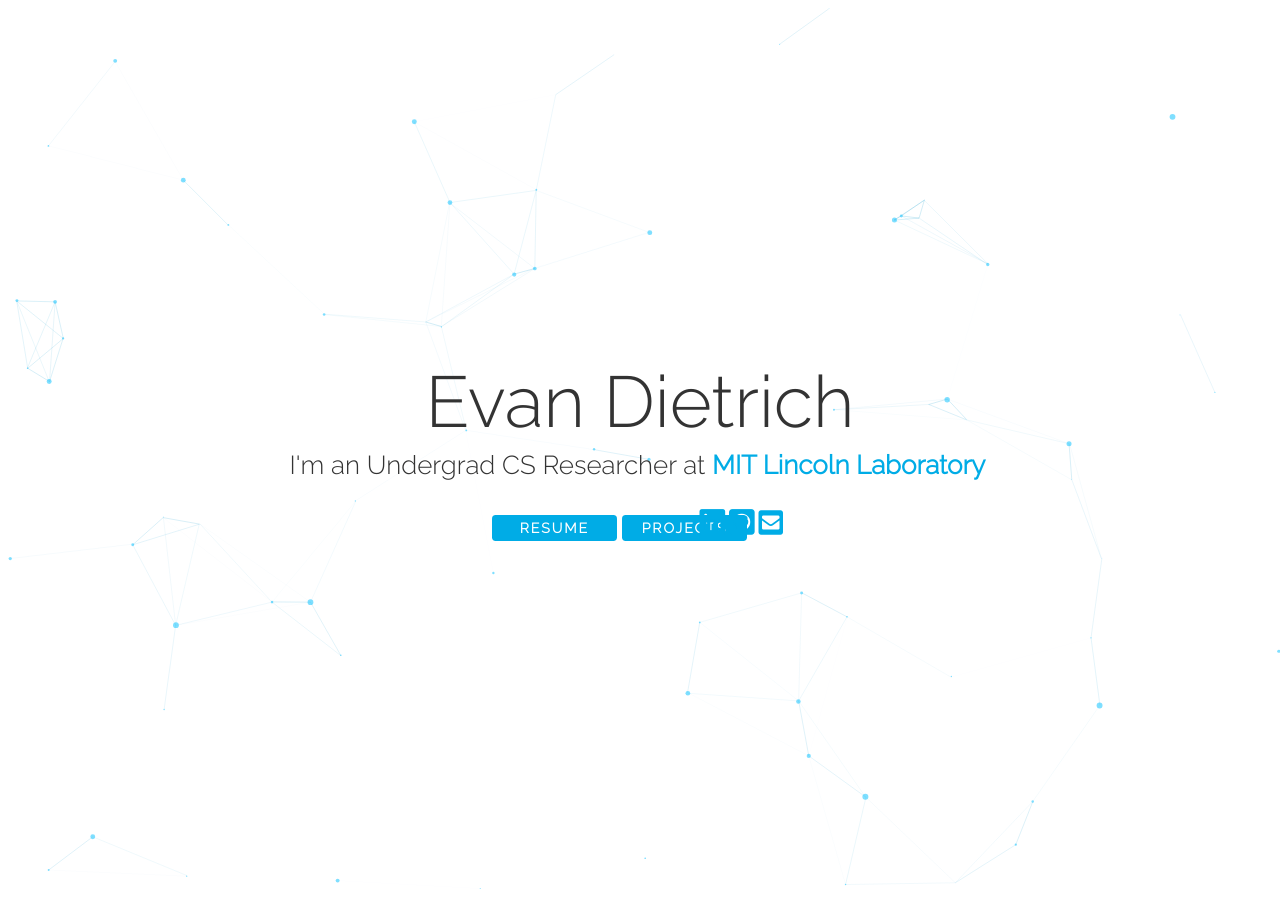
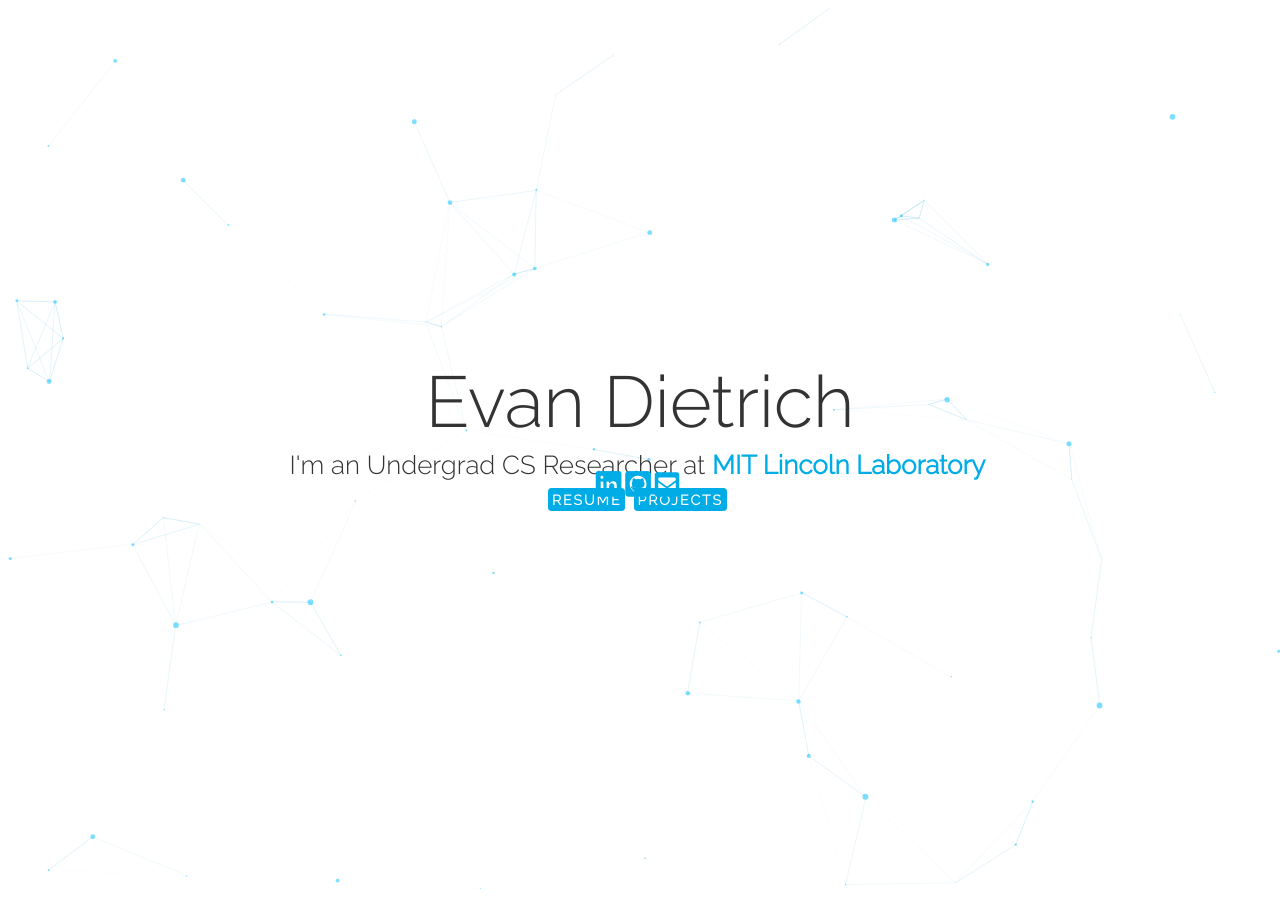
Before and after one commit to EvanDietrich/EvanDietrich.github.io, a Jekyll site: the page index.html, which Jekyll copies as it is, in a window 1280 px wide. Built offline with Jekyll 4.4.1, drawn with Linux system fonts in a browser that asks for light colours; nearby versions of some CDN libraries.

Commit message:
Update index.html

```diff
--- a/index.html
+++ b/index.html
@@ -128,10 +128,11 @@ a.button7:active{
           </div>
           <br><br><br><br>
  -->
-          <div id= "nav2">
+          <div id= "nav">
               <a class= "elements" id="resume" href="./EvanWardDietrichResume.pdf" target="_blank"><b>RESUME</b></a>
               <a class= "elements" id="resume" onclick="myFunction()"><b>PROJECTS</b></a>
           </div>
+
 
           <div id= "nav2">
               <a href="https://linkedin.com/in/evandietrich" target="_blank" title="LinkedIn"><i class="fab fa-linkedin fa-2x"></i></a>
```
